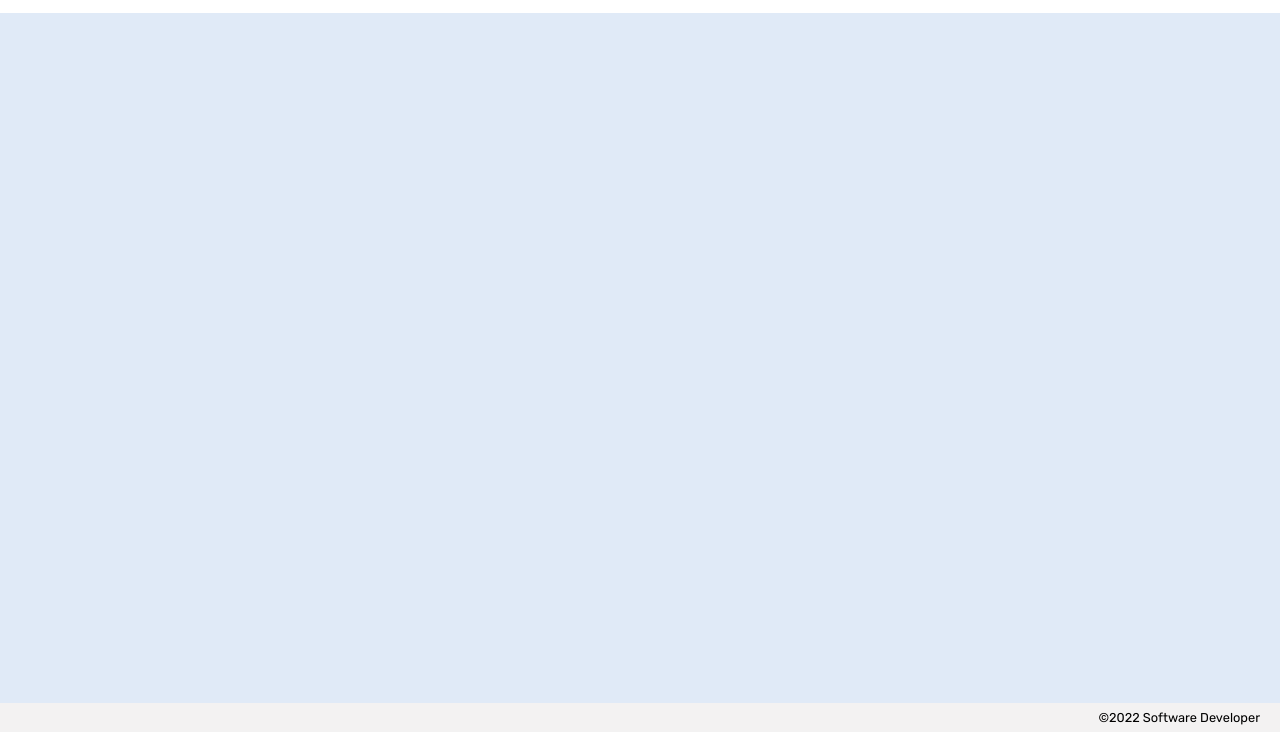
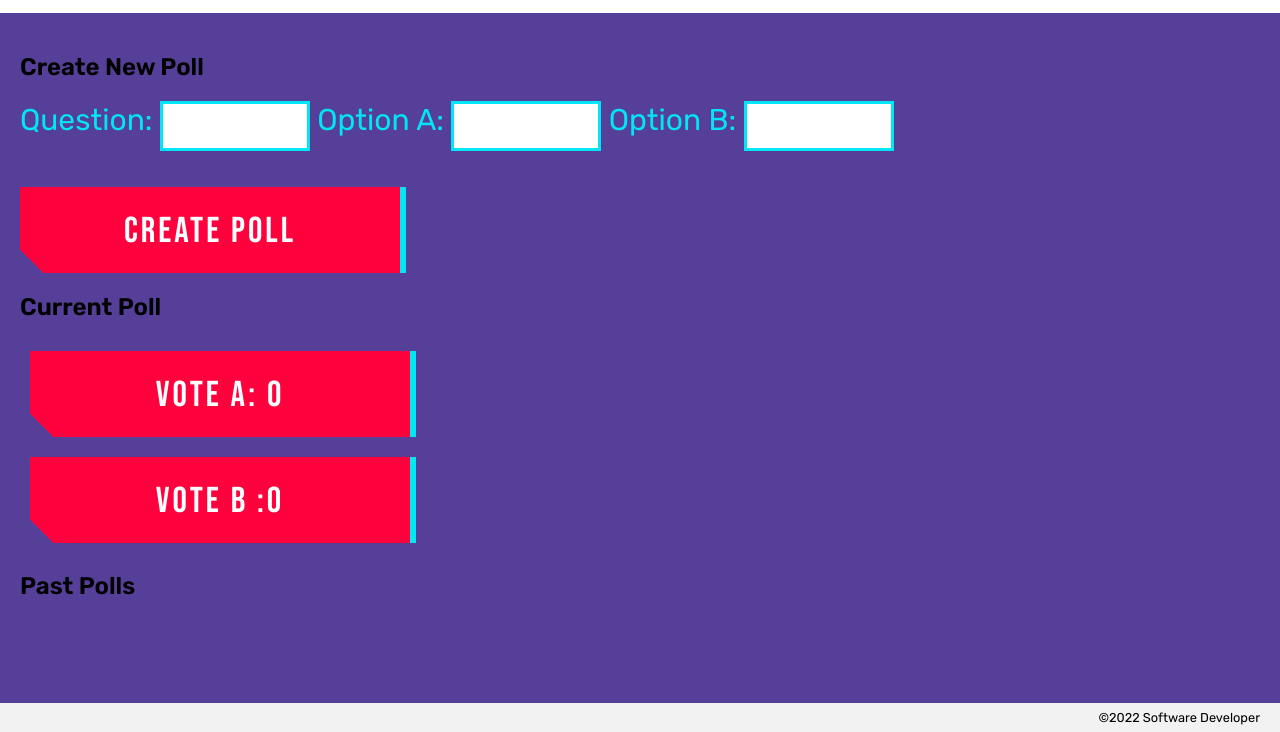
Before and after one commit to TannerRichards990/Poll-Maker-Supabase, a plain HTML site: page index.html in a window 1280 px wide. Shown: the part 68-800 px from the top of the page. Drawn offline with Linux system fonts and the light colour scheme.

Commit message:
did html hardcode, and created css layout

```diff
--- a/index.html
+++ b/index.html
@@ -12,6 +12,8 @@
         href="https://fonts.googleapis.com/css2?family=Rubik:wght@300;400;600&family=Titillium+Web:wght@200;400;600&display=swap">
     <link rel="stylesheet" href="/styles/reset.css" />
     <link rel="stylesheet" href="/styles/global.css" />
+    <link rel="preconnect" href="https://fonts.gstatic.com">
+    <link href="https://fonts.googleapis.com/css2?family=Bebas+Neue&display=swap" rel="stylesheet">
     <title>Web App</title>
 </head>
 
@@ -22,6 +24,49 @@
     </header>
 
     <main>
+        <section id="create">
+            <h1>Create New Poll</h1>
+            <form id="create-poll">
+                <label>
+                    Question:
+                    <input class="input" type="text" name="Question"/>
+                </label>
+                <label>
+                    Option A:
+                    <input class="input" type="text" name="option-a"/>
+                </label>
+                <label>
+                    Option B:
+                    <input class="input" type="text" name="option-b"/>
+                </label>
+                <br>
+                <br>
+                <button>Create Poll</button>
+            </form>
+        </section>
+
+        <section id="current-poll">
+            <h1>Current Poll</h1>
+            <h2 id="question"></h2>
+            <div id="option">
+                <div class="option"
+                <span id="option-a"></span>
+                <button id="vote-a">Vote A: 0</button>
+            </div>
+            <div class="option">
+                <span id="option-b"></span>
+                <button id="vote-b">Vote B :0</button>
+            </div>
+            </div>
+        </section>
+
+        <section>
+            <h1>Past Polls</h1>
+            <div id="poll-list" class="poll-list">
+                <div class="poll detail">
+                </div>
+            </div>
+        </section>
 
     </main>
 
--- a/styles/global.css
+++ b/styles/global.css
@@ -22,6 +22,7 @@ header {
 
 main {
     padding: 20px;
+    background-color: #553f98;
 }
 
 footer {
@@ -33,3 +34,137 @@ footer {
     justify-content: flex-end;
     background-color: var(--footer-background);
 }
+
+#options {
+    display: flex;
+    flex-direction: row;
+}
+
+.option {
+    display: flex;
+    flex-direction: column;
+    padding: 10px;
+    width: 20vw;
+}
+
+.poll detail {
+    background-color: var(--footer-background);
+    width: 30%;
+    padding: 10px;
+    margin: 10px;
+    border: 1px solid black;
+    border-radius: 5px;
+    text-align: center;
+}
+
+.poll-list {
+    display: flex;
+    flex-wrap: wrap;
+    flex-direction: row;
+}
+
+#create-poll{
+    font-size: 30px;
+    color:#00E6F6;
+}
+
+.input {
+    width: 150px;
+    height: 50px;
+    border: 3px solid #00E6F6;
+}
+
+body.option {
+    display: flex;
+    justify-content: center;
+    align-items: center;
+    min-height: 100vh;
+    background-color: #F8F005;
+}
+
+button, button::after {
+    width: 380px;
+    height: 86px;
+    font-size: 36px;
+    font-family: 'Bebas Neue', cursive;
+    background: linear-gradient(45deg, transparent 5%, #FF013C 5%);
+    border: 0;
+    color: #fff;
+    letter-spacing: 3px;
+    line-height: 88px;
+    box-shadow: 6px 0px 0px #00E6F6;
+    outline: transparent;
+    position: relative;
+}
+
+button::after {
+    --slice-0: inset(50% 50% 50% 50%);
+    --slice-1: inset(80% -6px 0 0);
+    --slice-2: inset(50% -6px 30% 0);
+    --slice-3: inset(10% -6px 85% 0);
+    --slice-4: inset(40% -6px 43% 0);
+    --slice-5: inset(80% -6px 5% 0);
+
+    content: 'AVAILABLE NOW';
+    display: block;
+    position: absolute;
+    top: 0;
+    left: 0;
+    right: 0;
+    bottom: 0;
+    background: linear-gradient(45deg, transparent 3%, #00E6F6 3%, #00E6F6 5%, #FF013C 5%);
+    text-shadow: -3px -3px 0px #F8F005, 3px 3px 0px #00E6F6;
+    clip-path: var(--slice-0);
+}
+
+button:hover::after {
+    animation: 1s glitch;
+    animation-timing-function: steps(2, end);
+}
+
+@keyframes glitch {
+    0% {
+    clip-path: var(--slice-1);
+    transform: translate(-20px, -10px);
+    }
+    10% {
+    clip-path: var(--slice-3);
+    transform: translate(10px, 10px);
+    }
+    20% {
+    clip-path: var(--slice-1);
+    transform: translate(-10px, 10px);
+    }
+    30% {
+    clip-path: var(--slice-3);
+    transform: translate(0px, 5px);
+    }
+    40% {
+    clip-path: var(--slice-2);
+    transform: translate(-5px, 0px);
+    }
+    50% {
+    clip-path: var(--slice-3);
+    transform: translate(5px, 0px);
+    }
+    60% {
+    clip-path: var(--slice-4);
+    transform: translate(5px, 10px);
+    }
+    70% {
+    clip-path: var(--slice-2);
+    transform: translate(-10px, 10px);
+    }
+    80% {
+    clip-path: var(--slice-5);
+    transform: translate(20px, -10px);
+    }
+    90% {
+    clip-path: var(--slice-1);
+    transform: translate(-10px, 0px);
+    }
+    100% {
+    clip-path: var(--slice-1);
+    transform: translate(0);
+    }
+}
```
Also changed, not shown: fetch-utils.js (added), render.js (added).
